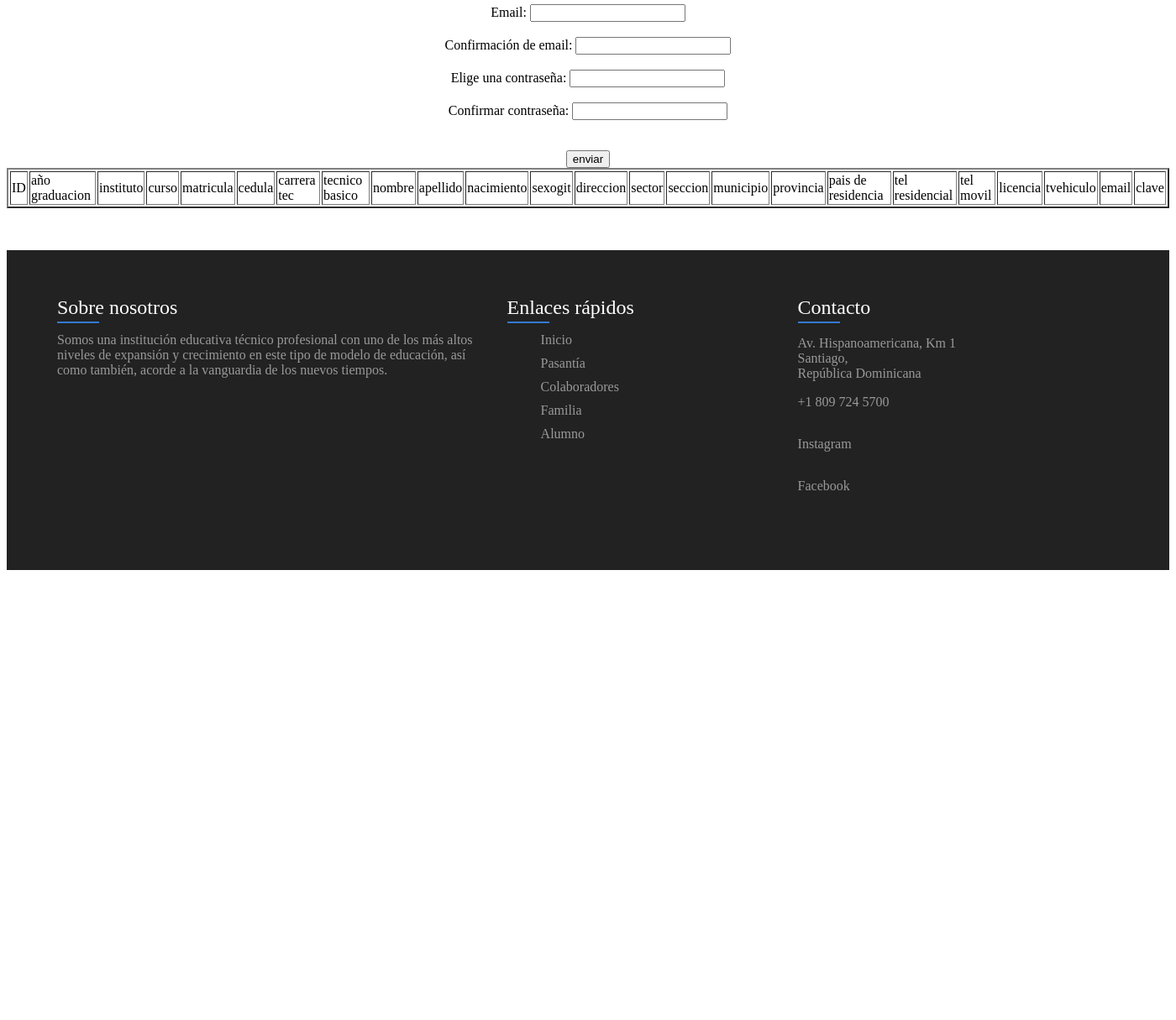
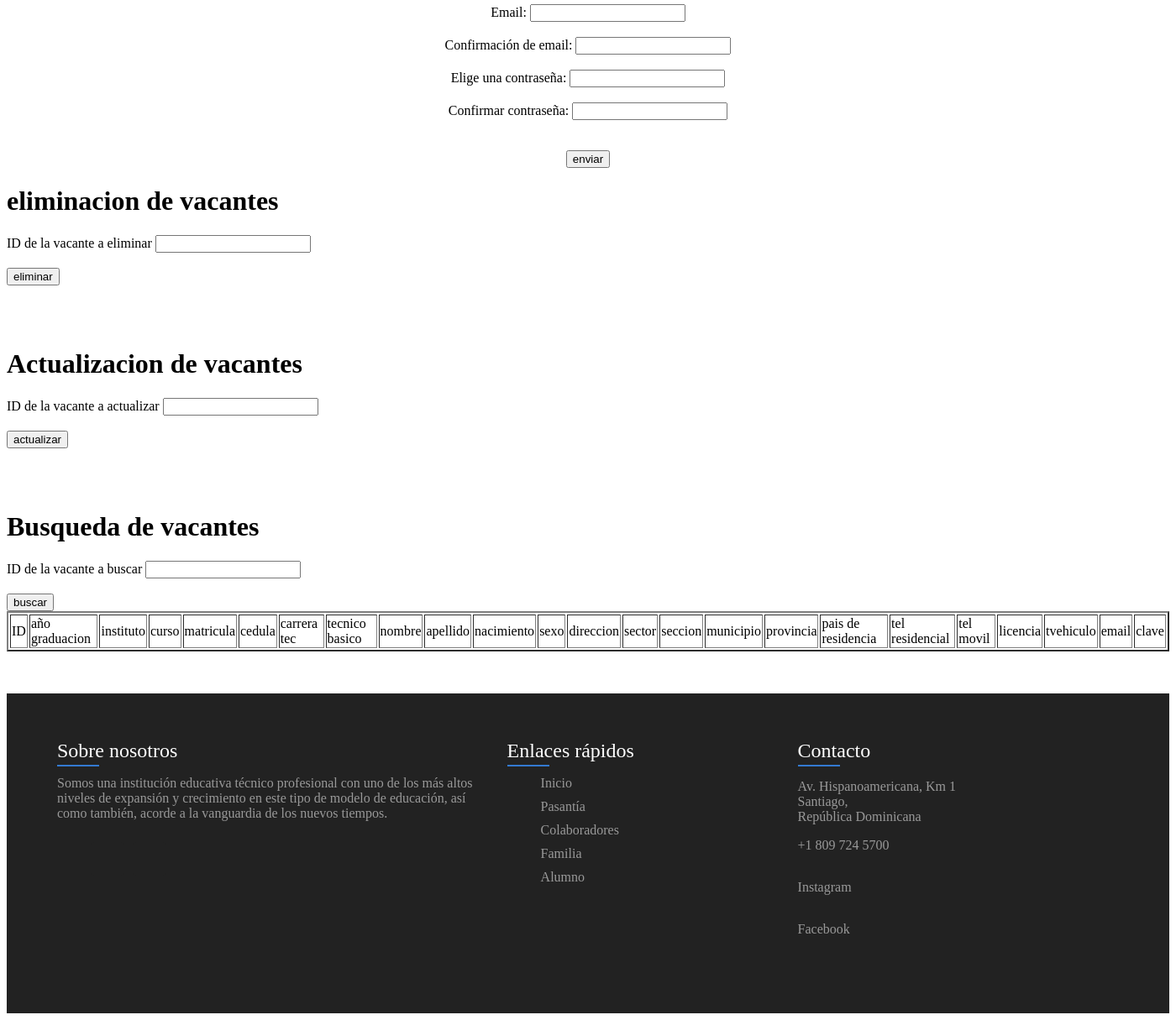
Before and after one commit to cricrivr/practica.grupal, a PHP site: page /alumno.php in a window 1400 px wide. Shown: the part 1498-2713 px from the top of the page at 84% size. Before the commit the page ends 2177 px from the top, so only its background shows below. Run offline with PHP 8.4, Linux system fonts and the light colour scheme; data that the repository does not hold is empty; a stand-in replaces the project's code that opens the database connection.

Commit message:
creacion de formularios en alumno.php y archivo de buscar alumnos

```diff
--- a/alumno.php
+++ b/alumno.php
@@ -253,7 +253,33 @@
         </center>
 
             </form>
+            <form action="alumnos_delete.php" method="POST">
+    <h1>eliminacion de vacantes</h1>
+<label >ID de la vacante a eliminar</label>
+<input type="text" name="id">
+<br><br>
+<button>eliminar</button>
+</form>
+<br><br><br>
 
+
+<form action="alumnos_datos.php" method="POST">
+    <h1>Actualizacion de vacantes</h1>
+<label >ID de la vacante a actualizar</label>
+<input type="text" name="id">
+<br><br>
+<button>actualizar</button>
+</form>
+<br><br><br>
+
+
+<form action="alumno_buscar.php" method="POST">
+    <h1>Busqueda de vacantes</h1>
+<label >ID de la vacante a buscar</label>
+<input type="text" name="id">
+<br><br>
+<button>buscar</button>
+</form>
 
     <table border="2">
         <tr>
@@ -281,7 +307,7 @@
             <td>nacimiento
             </td>
 
-            <td>sexogit
+            <td>sexo
             </td>
 
             <td>direccion
```
Also changed, not shown: alumno_buscar.php (added). Lines whose indentation alone changed are shown as unchanged.
